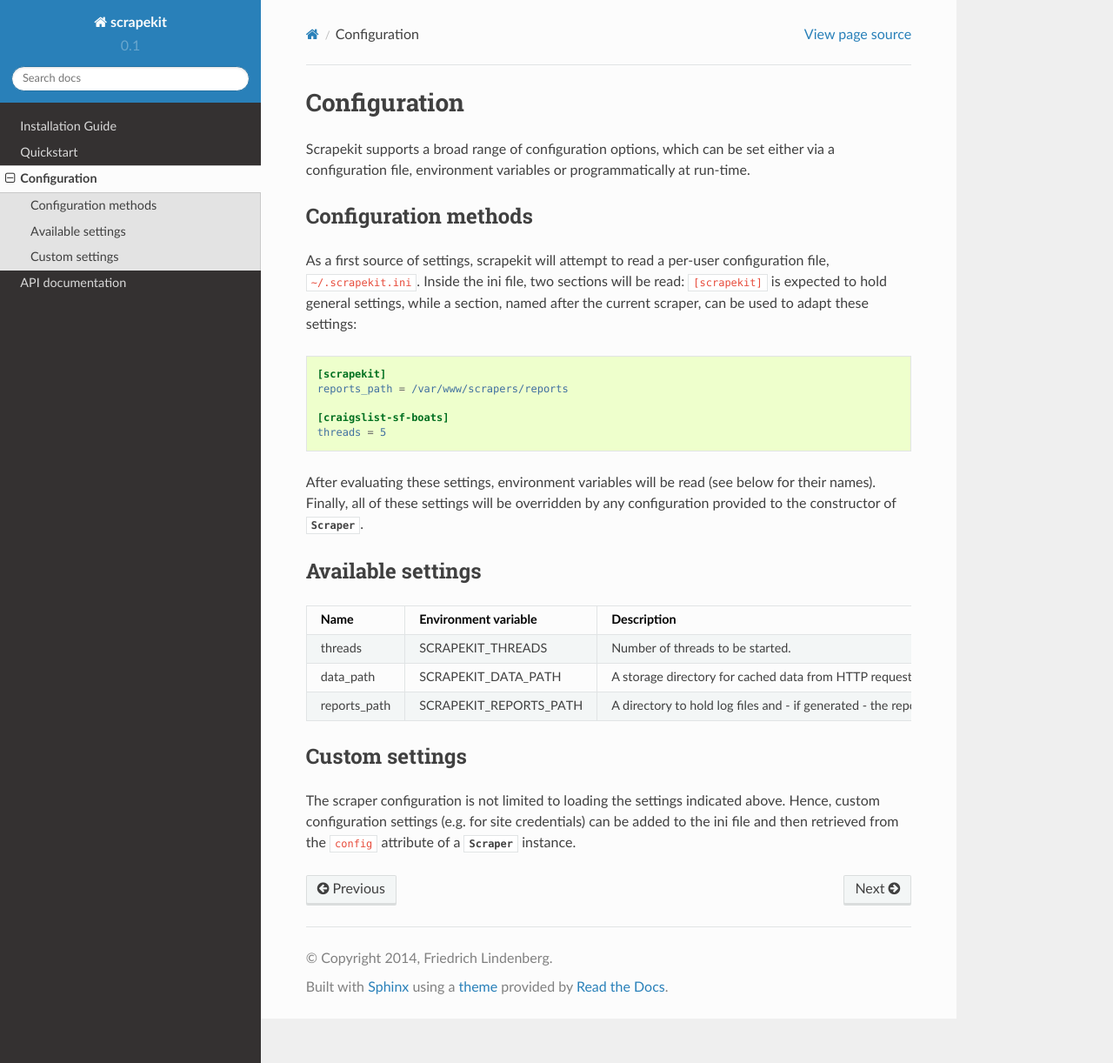
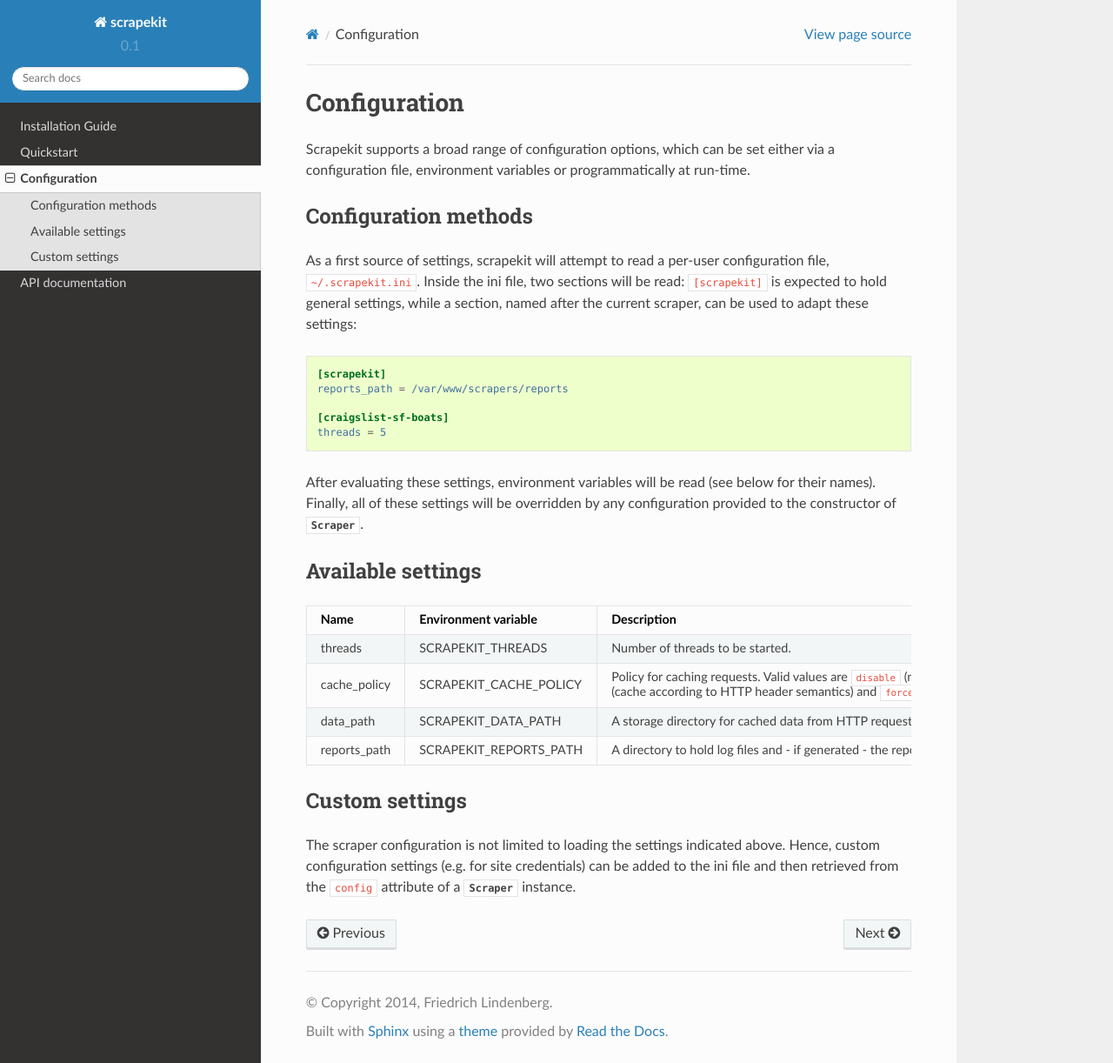
Before and after one commit to pudo-attic/scrapekit, a Sphinx documentation site: the page built from docs/config.rst, in a window 1280 px wide and 1222 px high. Shown: the whole window at 87% size. Built offline with Sphinx 7.4.7 and the Read the Docs theme 2.0.0, drawn with Linux system fonts in a browser that asks for light colours.

Commit message:
Begin supporting cache policies.

```diff
--- a/docs/config.rst
+++ b/docs/config.rst
@@ -36,6 +36,12 @@
 Name         Environment variable   Description
 ============ ====================== ====================================
 threads      SCRAPEKIT_THREADS      Number of threads to be started.
+cache_policy SCRAPEKIT_CACHE_POLICY Policy for caching requests. Valid
+                                    values are ``disable`` (no caching),
+                                    ``http`` (cache according to HTTP
+                                    header semantics) and ``force``, to
+                                    force local storage and re-use of
+                                    any requests.
 data_path    SCRAPEKIT_DATA_PATH    A storage directory for cached data
                                     from HTTP requests. This is set to
                                     be a temporary directory by default,
```
Also changed, not shown: 2 other files.
